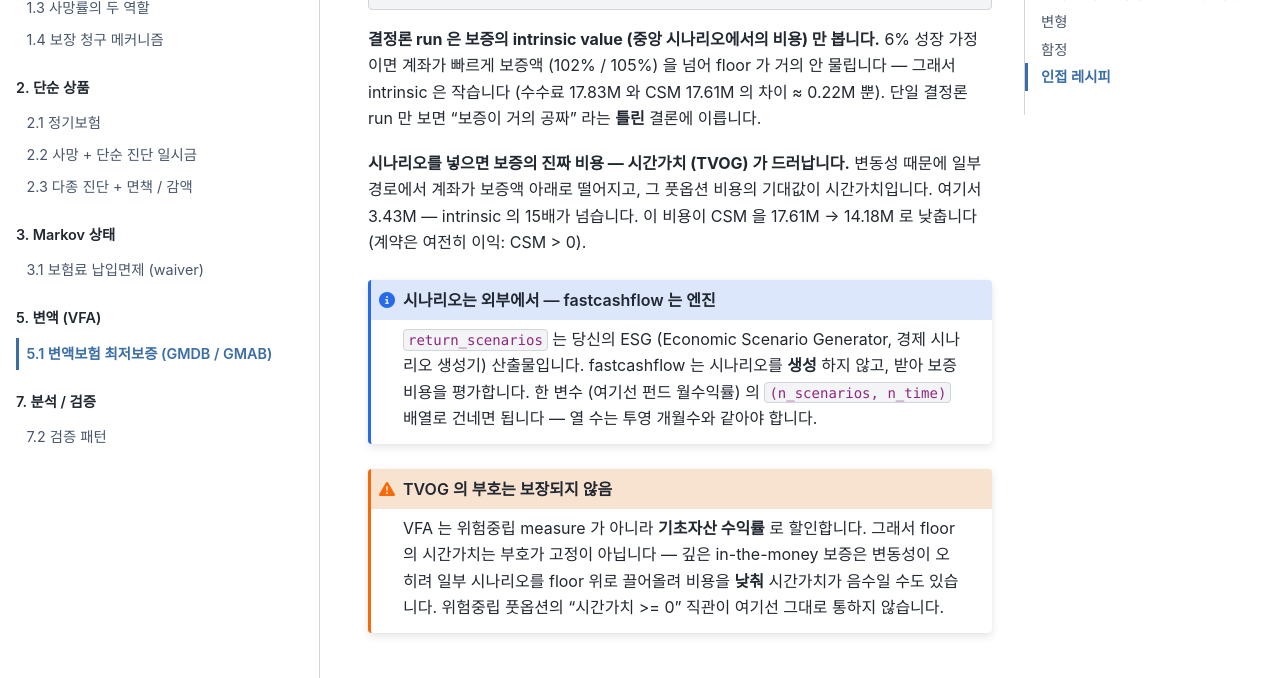
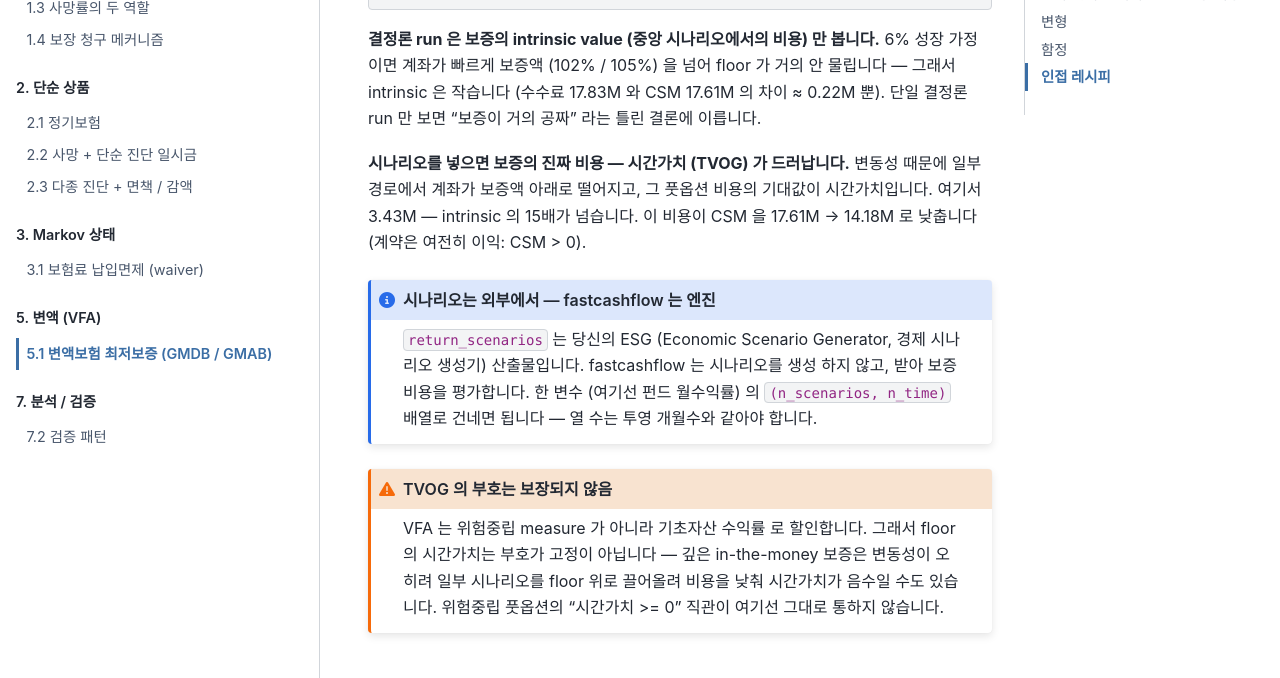
Before and after one commit to seokhoonj/fastcashflow, a Sphinx documentation site: the page built from docs/cookbook/variable/gmdb-gmab.md, in a window 1280 px wide and 1400 px high, scrolled down 2873 px. Shown: the part 231-909 px from the top of the window. Built offline with Sphinx 7.4.7 and the PyData theme 0.15.4, drawn with Linux system fonts in a browser that asks for light colours; some of the changed text lies outside the part shown.

````diff
--- a/docs/cookbook/variable/gmdb-gmab.md
+++ b/docs/cookbook/variable/gmdb-gmab.md
@@ -3,19 +3,19 @@
 ```{admonition} 이 챕터에서 배우는 것
 :class: tip
 
-- 변액보험이 보장형 (GMM) 과 다른 **측정 모델** (VFA) 로 평가되는 이유 —
-  계좌가치가 굴러가고 보험사는 **수수료** 를 번다
+- 변액보험이 보장형 (GMM) 과 다른 측정 모델 (VFA) 로 평가되는 이유 —
+  계좌가치가 굴러가고 보험사는 수수료 를 번다
 - `account_value` + 최저보증 (`guaranteed_death_benefit` /
   `guaranteed_accumulation_benefit`) 을 모델 포인트에 거는 자리
-- `measure_vfa` 의 결정론 측정 — 보증의 **intrinsic value** 가 BEL 에 들어가는 모습
-- `return_scenarios` 를 넣으면 드러나는 보증의 **시간가치 (TVOG)** — 단일
+- `measure_vfa` 의 결정론 측정 — 보증의 intrinsic value 가 BEL 에 들어가는 모습
+- `return_scenarios` 를 넣으면 드러나는 보증의 시간가치 (TVOG) — 단일
   결정론 run 에는 보이지 않는 비용
 ```
 
 지금까지의 보장형 (GMM) 상품은 위험률 × 보험금으로 청구를 계산했습니다.
 변액보험은 다릅니다 — 계약자의 계좌가치가 펀드 수익률로 굴러가고, 사망 /
 해지 / 만기에 그 계좌가치를 (또는 최저보증을) 지급합니다. 보험사의 이익은
-계좌에서 떼는 **수수료** 입니다. IFRS 17 은 이런 직접참가 계약을 **VFA
+계좌에서 떼는 수수료 입니다. IFRS 17 은 이런 직접참가 계약을 **VFA
 (Variable Fee Approach, 변동수수료접근법)** 로 측정합니다 — `measure_vfa`.
 
 ## 상품 소개 — 변액보험과 최저보증
@@ -30,9 +30,9 @@
 - **GMAB** (Guaranteed Minimum Accumulation Benefit, 최저적립보증) — 만기
   생존 시 `max(계좌가치, 보증액)` 지급.
 
-보증액을 넘는 **초과분** (`보증액 - 계좌가치`, 양수일 때) 이 보험사가 부담하는
+보증액을 넘는 초과분 (`보증액 - 계좌가치`, 양수일 때) 이 보험사가 부담하는
 보증 비용입니다. 계좌가 보증을 웃돌면 초과분은 0 — 보증은 계좌가치에 대한
-**풋옵션** 처럼 **하락에만** 비용이 발생합니다.
+**풋옵션** 처럼 하락에만 비용이 발생합니다.
 
 ## 모델링 매핑 — VFA
 
@@ -135,7 +135,7 @@ CSM  =     14,176,164
 **결정론 run 은 보증의 intrinsic value (중앙 시나리오에서의 비용) 만 봅니다.**
 6% 성장 가정이면 계좌가 빠르게 보증액 (102% / 105%) 을 넘어 floor 가 거의
 안 물립니다 — 그래서 intrinsic 은 작습니다 (수수료 17.83M 와 CSM 17.61M 의
-차이 ≈ 0.22M 뿐). 단일 결정론 run 만 보면 "보증이 거의 공짜" 라는 **틀린**
+차이 ≈ 0.22M 뿐). 단일 결정론 run 만 보면 "보증이 거의 공짜" 라는 틀린
 결론에 이릅니다.
 
 **시나리오를 넣으면 보증의 진짜 비용 — 시간가치 (TVOG) 가 드러납니다.**
@@ -147,7 +147,7 @@ CSM  =     14,176,164
 :class: note
 
 `return_scenarios` 는 당신의 ESG (Economic Scenario Generator, 경제 시나리오
-생성기) 산출물입니다. fastcashflow 는 시나리오를 **생성** 하지 않고, 받아 보증
+생성기) 산출물입니다. fastcashflow 는 시나리오를 생성 하지 않고, 받아 보증
 비용을 평가합니다. 한 변수 (여기선 펀드 월수익률) 의 `(n_scenarios, n_time)`
 배열로 건네면 됩니다 — 열 수는 투영 개월수와 같아야 합니다.
 ```
@@ -155,9 +155,9 @@ CSM  =     14,176,164
 ```{admonition} TVOG 의 부호는 보장되지 않음
 :class: warning
 
-VFA 는 위험중립 measure 가 아니라 **기초자산 수익률** 로 할인합니다. 그래서
+VFA 는 위험중립 measure 가 아니라 기초자산 수익률 로 할인합니다. 그래서
 floor 의 시간가치는 부호가 고정이 아닙니다 — 깊은 in-the-money 보증은
-변동성이 오히려 일부 시나리오를 floor 위로 끌어올려 비용을 **낮춰** 시간가치가
+변동성이 오히려 일부 시나리오를 floor 위로 끌어올려 비용을 낮춰 시간가치가
 음수일 수도 있습니다. 위험중립 풋옵션의 "시간가치 >= 0" 직관이 여기선 그대로
 통하지 않습니다.
 ```
@@ -205,7 +205,7 @@ stochastic 을 거는 건 미래 확장입니다. **GMDB / GMAB 보증액 자체
 
 중앙 성장 가정에선 floor 가 거의 안 물려 intrinsic 이 작게 나옵니다. 보증의
 진짜 비용 (시간가치) 은 `return_scenarios` 를 넣어야 드러납니다 — 단일
-결정론 run 에는 **원리상** 보이지 않습니다.
+결정론 run 에는 원리상 보이지 않습니다.
 
 ### 함정 3 — 보증액 기본 0
 
````
